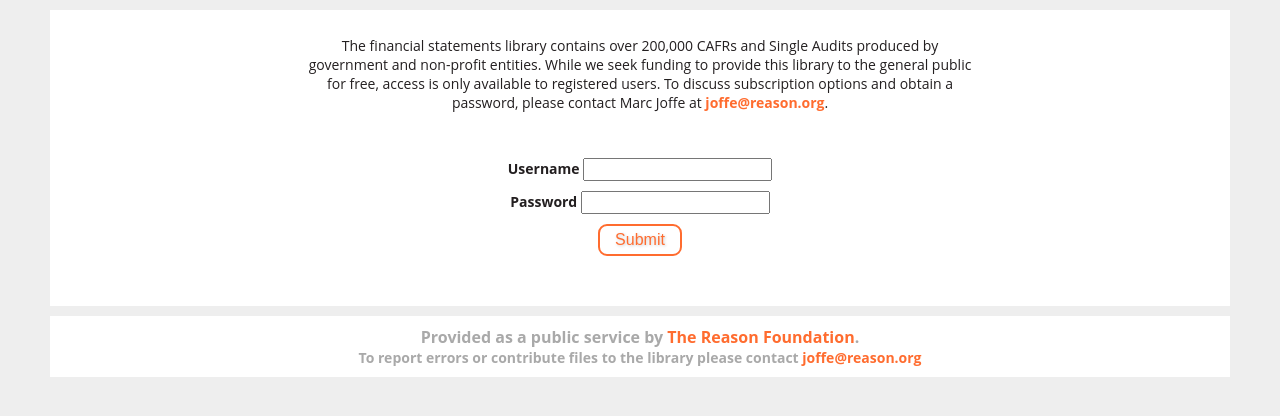
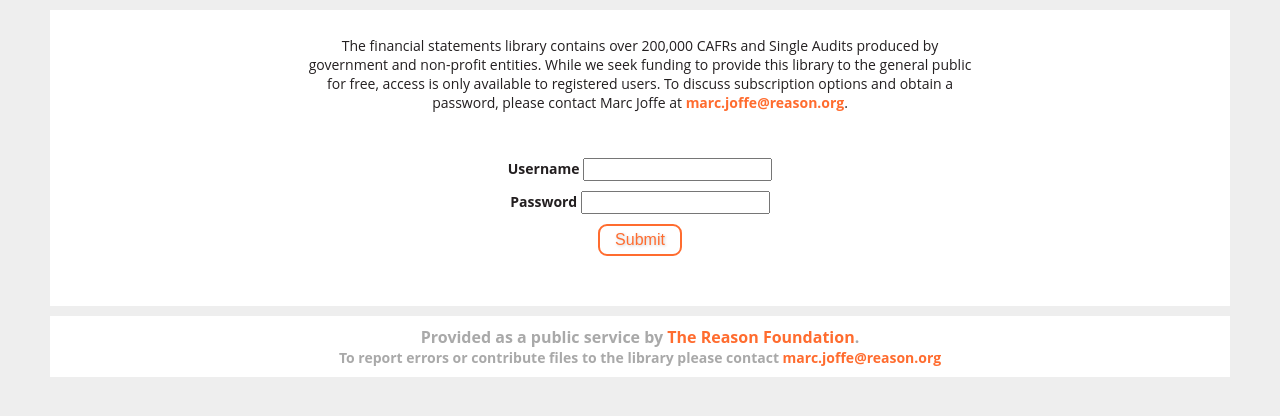
Before and after one commit to govwiki/file-library, a PHP site: template templates/login.twig in a window 1280 px wide. Shown: the part 158-574 px from the top of the page. Run offline with PHP 8.4, Linux system fonts and the light colour scheme; the template is opened without the code that fills it, so the values that code supplies are empty; some libraries are stand-ins or nearby versions; some web fonts are replaced.

Commit message:
+ change email

```diff
--- a/templates/layout.twig
+++ b/templates/layout.twig
@@ -49,7 +49,7 @@
     <footer>
         <p style="text-align:center"><span style="font-size:16px"><span style="color:#A9A9A9"><strong>Provided as a public service by <a href="http://www.municipalfinance.org">The Reason Foundation</a>.</strong></span></span></p>
 
-        <p style="text-align:center"><span style="font-size:14px"><span style="color:#A9A9A9"><strong>To report errors or contribute files to the library please contact&nbsp;<a href="mailto:joffe@reason.org">joffe@reason.org</a></strong></span></span></p>
+        <p style="text-align:center"><span style="font-size:14px"><span style="color:#A9A9A9"><strong>To report errors or contribute files to the library please contact&nbsp;<a href="mailto:marc.joffe@reason.org">marc.joffe@reason.org</a></strong></span></span></p>
 
     </footer>
 
--- a/templates/login.twig
+++ b/templates/login.twig
@@ -6,7 +6,7 @@
             Single Audits produced by government and
             non-profit entities. While we seek funding to provide this library to the general public for free,
             access is only available to registered users. To discuss subscription options and obtain a password,
-            please contact Marc Joffe at <a href="mailto:joffe@reason.org">joffe@reason.org</a>.
+            please contact Marc Joffe at <a href="mailto:marc.joffe@reason.org">marc.joffe@reason.org</a>.
         </p>
     </div>
     <div class="form form--login">
```
